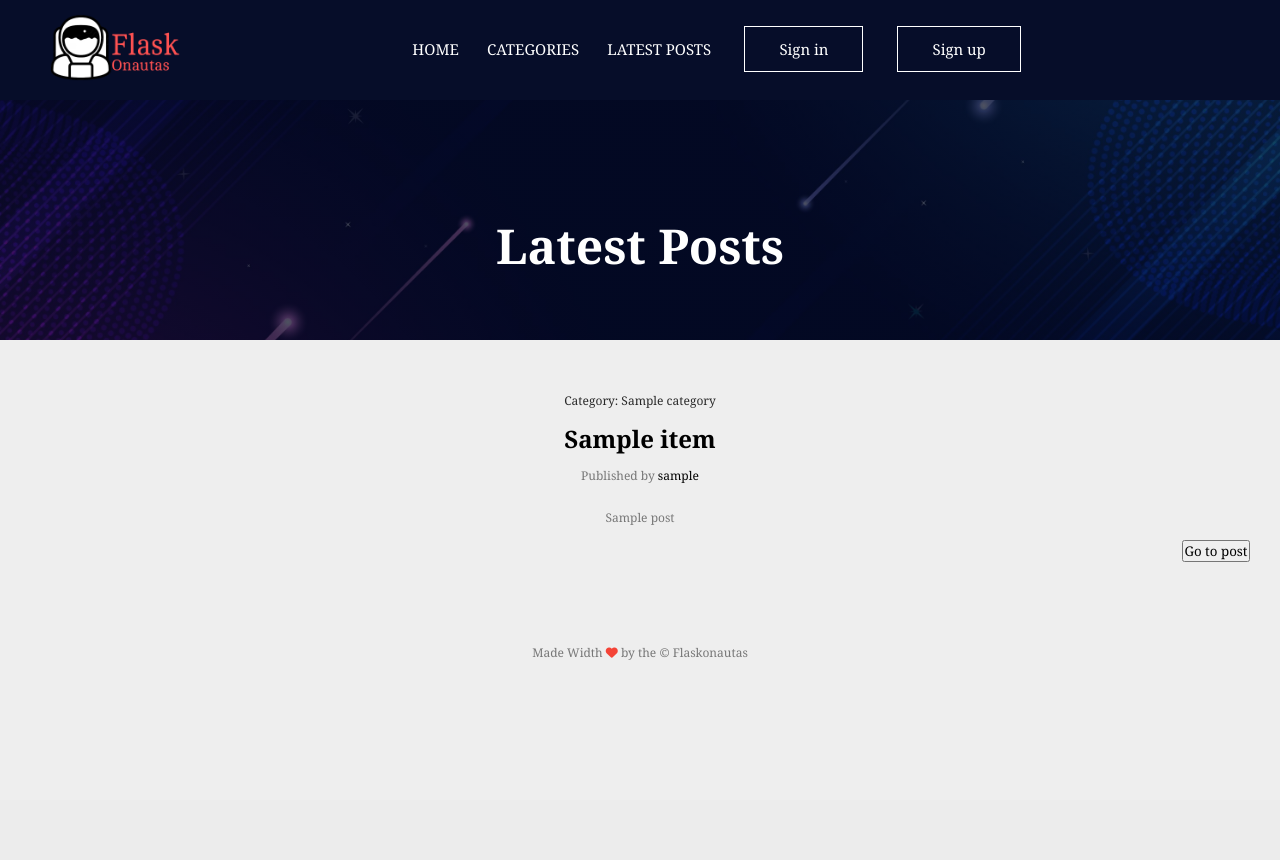
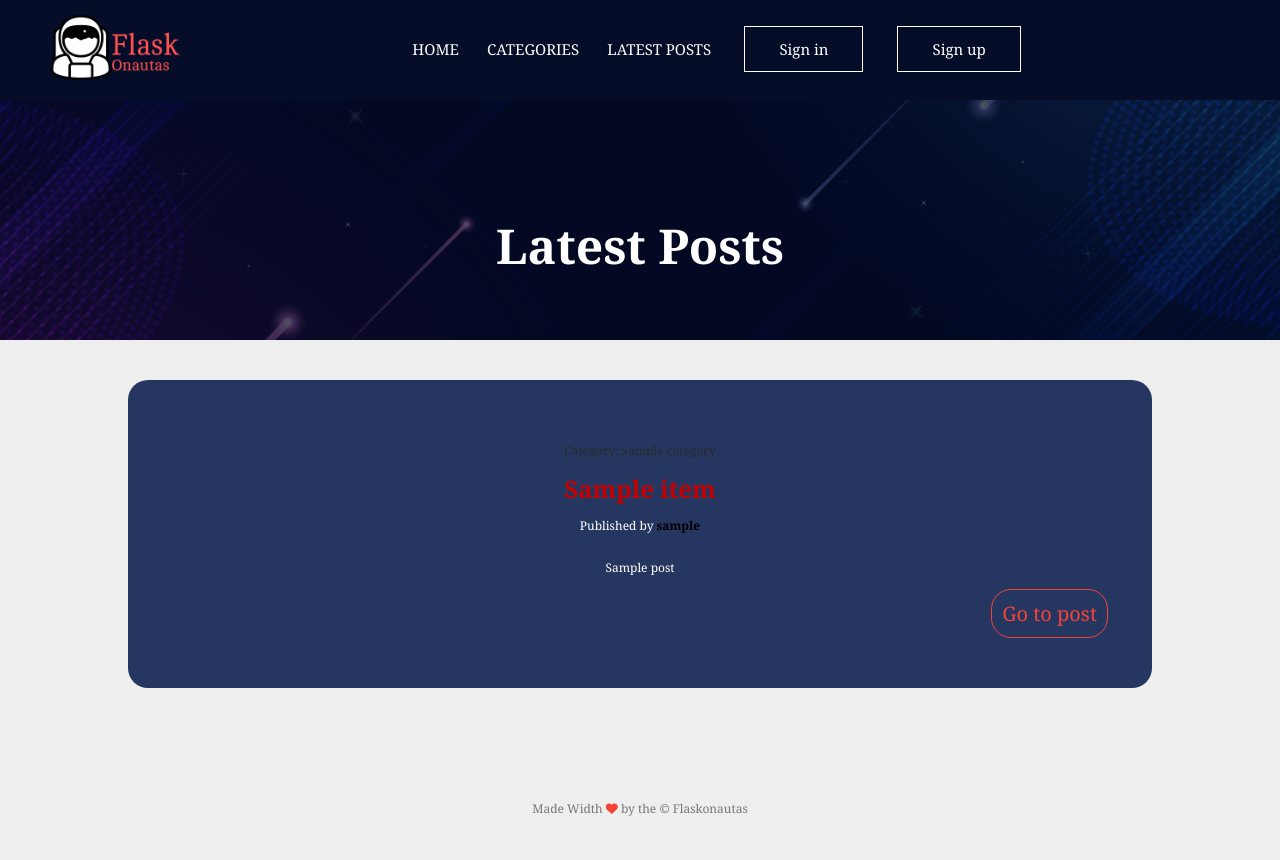
Before and after one commit to TarabayIvan/tp-introds-flaskonautas, a Flask app: page /latest_posts in a window 1280 px wide. Before the commit the page ends 660 px from the top, so only its background shows below. Run offline with Flask 3, Linux system fonts and the light colour scheme; a database or web service that is not in the repository returns one stand-in record (values such as "Sample title"); data that the repository does not hold is empty.

Commit message:
se arreglaron algunas secciones de la pagina como latest post

```diff
--- a/Client/static/css/style.css
+++ b/Client/static/css/style.css
@@ -635,6 +635,46 @@ button[type="submit"] {
 button[type="submit"]:hover {
     background-color: #c40000;
 }
+.post-container {
+    width: 80%;
+    margin: auto;
+    padding: 50px 0;
+    background-color: #253760;
+    color: #c40000;
+    border-radius: 20px;
+    margin-bottom: 30px;
+}
+.post-container p{
+    color: white;
+}
+
+.post-container p span {
+    color: #f44336;
+    font-weight: bold;
+}
+
+.btn-go-to{
+    margin-left: 80%;
+    font-size: 20px;
+    color: #f44336;
+    border-radius: 20px;
+    cursor: pointer;
+    border: 1px solid #f44336;
+    padding: 10px;
+    transition: 0.5s;
+    background-color: #253760;
+}
+
+.btn-go-to:hover{
+    background-color: #f44336;
+    color: white;
+}
+
+
+
+
+
+
 
 /* User Info */
 
--- a/Client/templates/latest_posts.html
+++ b/Client/templates/latest_posts.html
@@ -20,7 +20,7 @@
       <p>Published by <span style="color: black">{{post['username']}}</span></p>
       <p>{{post['post']}}</p>
       <a href="/c/{{post['category']}}/post/{{post['id_post']}}">
-        <button style="margin-left: 90%;">Go to post</button>
+        <button class="btn-go-to">Go to post</button>
       </a>
     </div>
     <div class="divisor"></div>
```
